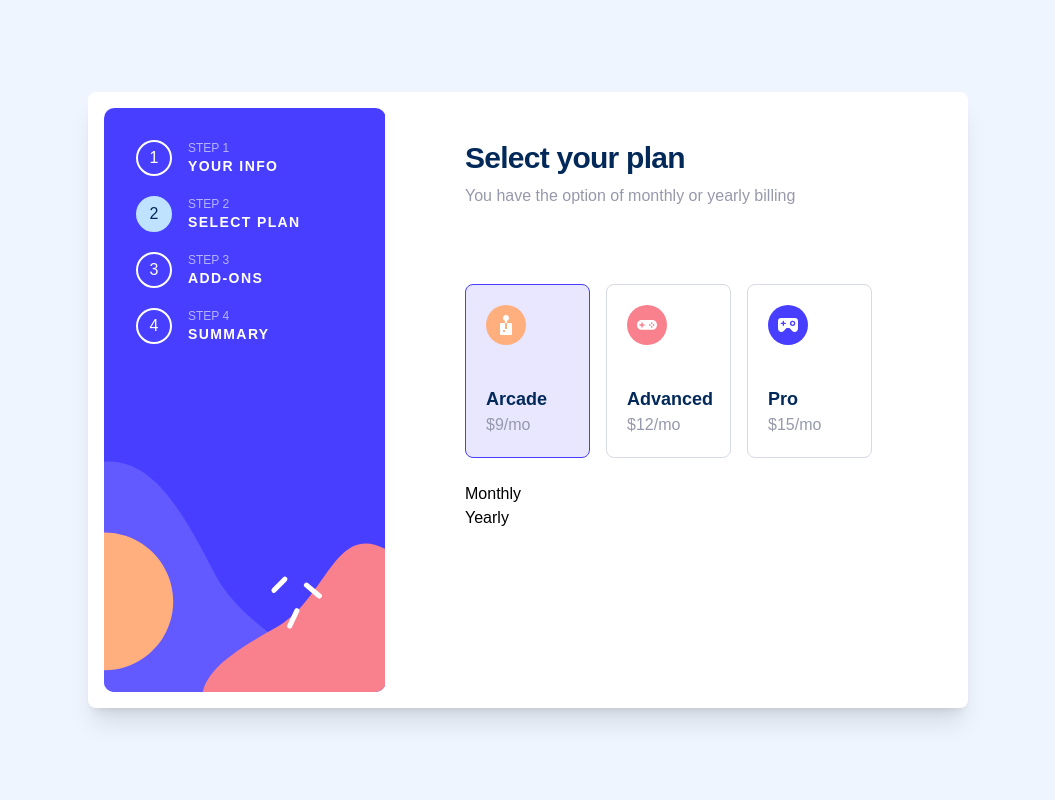
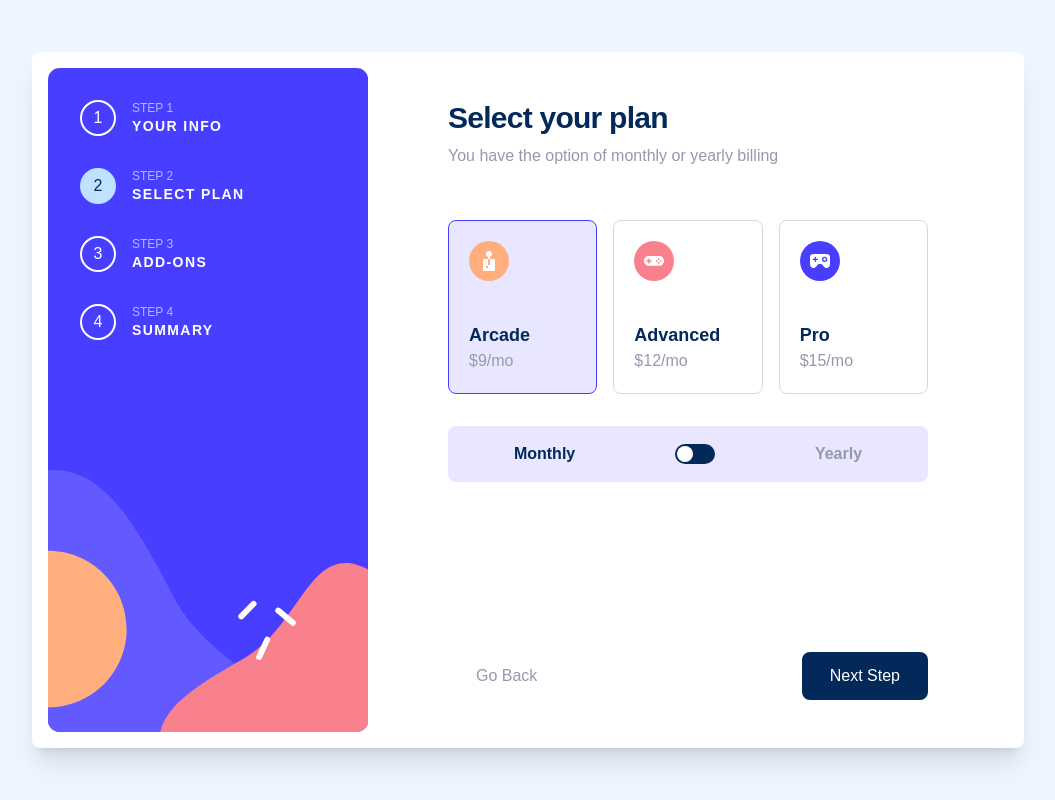
Before and after one commit to AbdulRahman-Kreit/Multi-Step-Form, a React (Vite) app: page / in a window 1280 px wide. Shown: the whole page, without its empty margins (112-1167 px from the left). Built offline with nearby package versions, Linux system fonts and the light colour scheme.

Commit message:
Designed Step 2 (Select Plan) & coded its logic

```diff
--- a/src/components/Form.tsx
+++ b/src/components/Form.tsx
@@ -11,8 +11,8 @@ export default function Form() {
     const { activeStep } = useContext(StepContext);
 
     return (
-        <div className="flex flex-col md:flex-row w-full md:w-220 h-154
-        bg-white p-4 rounded-lg shadow-xl">
+        <div className="flex flex-col md:flex-row w-full md:w-220 lg:w-248 md:h-154
+        lg:h-174 bg-white p-4 rounded-lg shadow-xl">
             <Steps />
             { activeStep === 1 ?
                 <YourInfo /> :
--- a/src/components/SelectPlan.tsx
+++ b/src/components/SelectPlan.tsx
@@ -11,6 +11,8 @@ import { stepContainer } from "../utils/styles";
 import { headingContainer } from "../utils/styles";
 import { heading } from "../utils/styles";
 import { description } from "../utils/styles";
+import { nextStepButton } from "../utils/styles";
+import { goBackButton } from "../utils/styles";
 
 type Card = {
     id: number,
@@ -49,9 +51,13 @@ export default function SelectPlan() {
         dispatch({ type: "NEXT_STEP" });
     };
 
+    const handleGoingBack = () => {
+        dispatch({ type: "PREV_STEP" });
+    };
+
     // Style Varaibles
     const cardsContainer = `flex flex-col md:flex-row gap-3 md:gap-4 w-full
-    my-4 md:my-6`;
+    my-2 md:my-4`;
 
     const baseCardStyle = `flex flex-row md:flex-col items-center md:items-start
     justify-start md:justify-between p-4 md:p-5 w-full md:w-[125px] md:flex-1
@@ -92,23 +98,46 @@ export default function SelectPlan() {
                                     {card.name}
                                 </h3>
                                 <p className="text-[#9699ab] text-[16px] font-normal">
-                                    ${card.value}/mo
+                                    {!isYearly ?
+                                    `$${card.value}/mo` :
+                                    `$${card.value * 10}/yr`}
+                                </p>
+                                <p className={isYearly ? `text-sm text-[#03336d]` : `hidden`}>
+                                    2 months free
                                 </p>
                             </div>
                         </button>
                     );
                 })}
             </div>
-            <div className="">
-                <span className="">
+            <div className="flex flex-row justify-around items-center w-full
+            bg-[#e9e7ff] p-4 mt-4 main-font font-semibold rounded-lg">
+                <span className={!isYearly ? 'text-[#022959]' : 'text-[#9699ab]'}>
                     Monthly
                 </span>
-                <div className="">
-                    <div onClick={() => setIsYearly(true)} className=""></div>
-                </div>
-                <span className="">
+                <button type="button" onClick={() => setIsYearly(!isYearly)}
+                className="w-10 h-5 rounded-2xl bg-[#022959] cursor-pointer">
+                    <div className={`w-4 h-4 rounded-2xl bg-white  duration-200
+                    ${isYearly ? 'ml-5.5' : 'ml-0.5'}`}></div>
+                </button>
+                <span className={isYearly ? 'text-[#022959]' : 'text-[#9699ab]'}>
                     Yearly
                 </span>
+            </div>
+            <div className="flex justify-between w-full mt-8 md:mt-auto pt-4">
+                <button
+                    type="button"
+                    onClick={handleGoingBack}
+                    className={goBackButton}
+                >
+                    Go Back
+                </button>
+                <button
+                    type="submit"
+                    className={nextStepButton}
+                >
+                    Next Step
+                </button>
             </div>
         </form>
     )
--- a/src/components/Steps.tsx
+++ b/src/components/Steps.tsx
@@ -25,7 +25,7 @@ export default function Steps() {
             {stepsData.map((step, index) => {
                 return (
                     <div key={index} className="flex flex-row text-white
-                    uppercase mb-5">
+                    uppercase md:mb-8">
                         <span className={ step.id === activeStep ?
                             `flex items-center justify-center
                             w-9 h-9 rounded-full border-2 border-[#BEE2FF]
--- a/src/components/YourInfo.tsx
+++ b/src/components/YourInfo.tsx
@@ -2,7 +2,7 @@ import { useContext } from "react";
 import { StepContext } from "../contexts/StepProvider";
 
 // Style Variables
-import { stepContainer } from "../utils/styles";
+import { nextStepButton, stepContainer } from "../utils/styles";
 import { headingContainer } from "../utils/styles";
 import { heading } from "../utils/styles";
 import { description } from "../utils/styles";
@@ -123,7 +123,7 @@ export default function YourInfo() {
             <div className="flex justify-end mt-8 md:mt-auto pt-4">
                 <button
                     type="submit"
-                    className="bg-[#022959] hover:bg-[#16425b] text-white font-medium text-sm md:text-base py-3 px-6 md:px-7 rounded-lg transition-colors cursor-pointer"
+                    className={nextStepButton}
                 >
                     Next Step
                 </button>
--- a/src/utils/styles.ts
+++ b/src/utils/styles.ts
@@ -1,9 +1,17 @@
 export const stepContainer = `flex flex-col flex-1 px-4 py-6 md:px-20 md:py-8
 h-full`;
 
-export const headingContainer = `h-22 mb-8`;
+export const headingContainer = `h-22 mb-4`;
 
 export const heading = `text-2xl md:text-3xl font-bold text-[#022959] mb-2 tracking-tight`;
 
 export const description = `text-[#9699ab] text-sm md:text-base mb-6 md:mb-8
 font-normal`;
+
+export const nextStepButton = `bg-[#022959] hover:bg-[#16425b] text-white
+font-medium text-sm md:text-base py-3 px-6 md:px-7 rounded-lg transition-colors
+cursor-pointer`;
+
+export const goBackButton = `text-[#9699ab] duration-200 hover:text-[#022959]
+font-medium text-sm md:text-base py-3 px-6 md:px-7 rounded-lg transition-colors
+cursor-pointer`
```
Also changed, not shown: src/index.css (line endings or trailing spaces).
